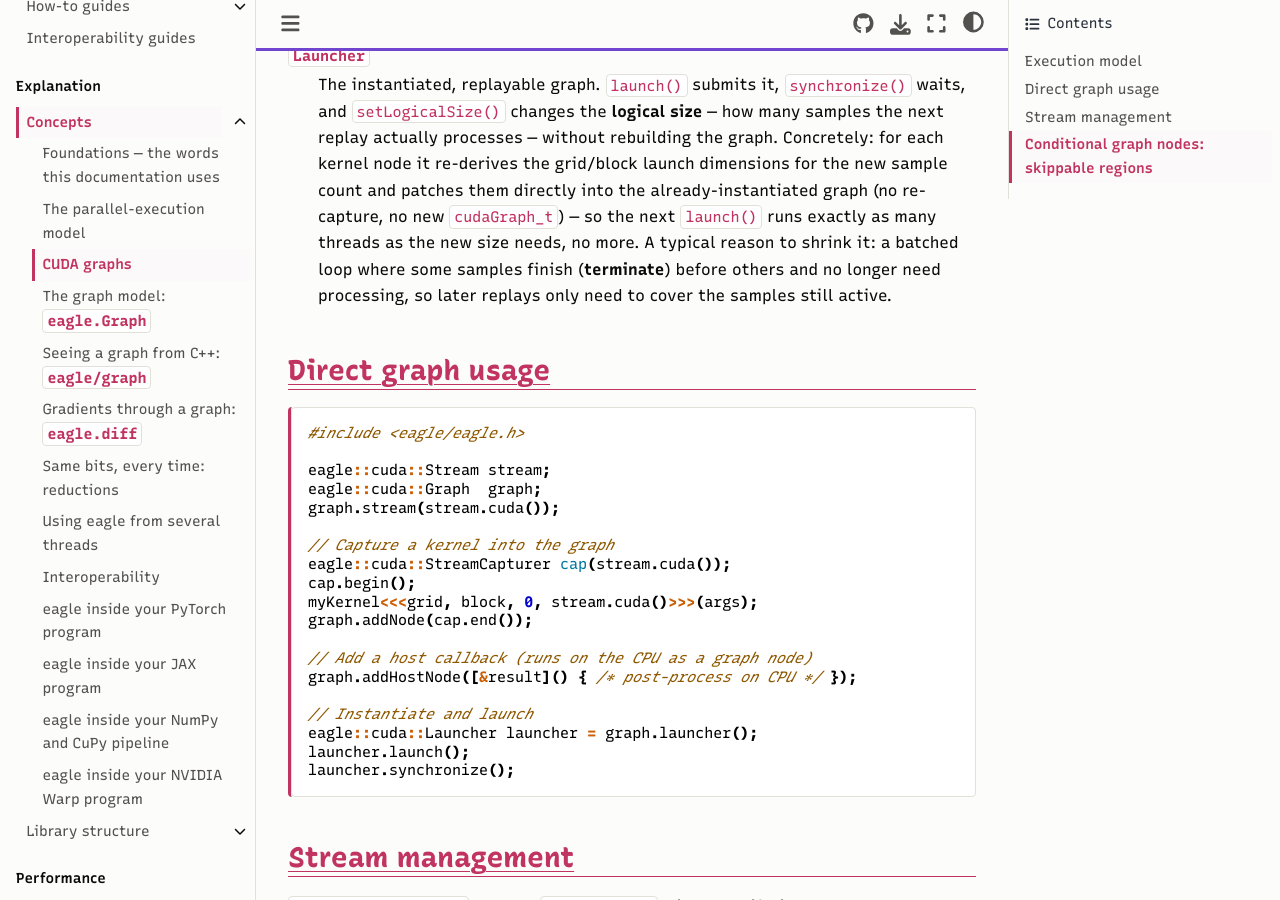
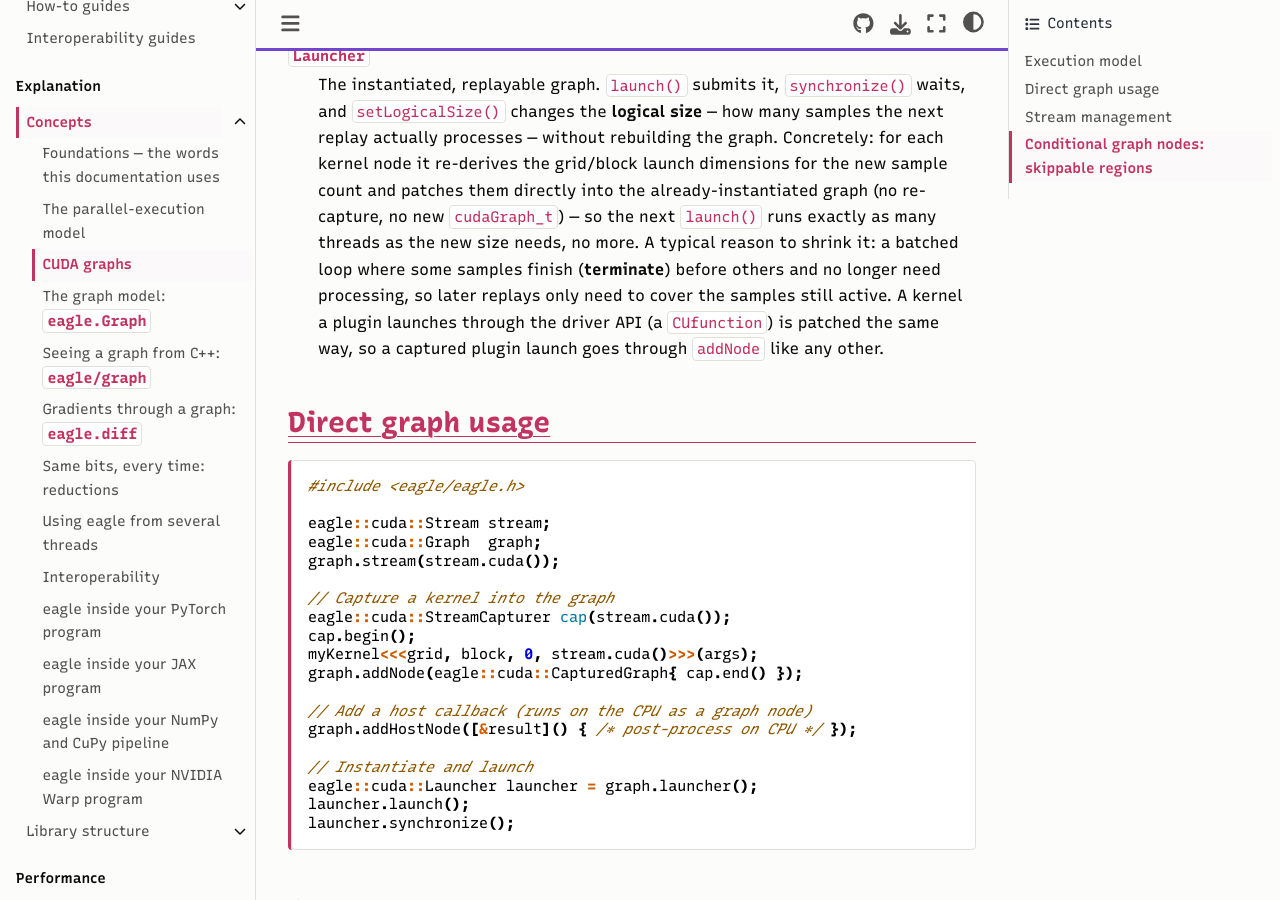
Before and after one commit to amasat01/eagle, a Sphinx documentation site: the page built from docs/content/userguide/cuda_graphs.rst, in a window 1280 px wide and 900 px high, scrolled down 984 px. Built offline with Sphinx 7.4.7 and the Sphinx Book theme 1.1.4, drawn with Linux system fonts in a browser that asks for light colours; pages that are not in the unit, such as notebooks, are missing from menus.

Commit message:
Graph: driver-launched kernel nodes go through addNode and setLogicalSize

```diff
--- a/docs/content/modules/module_graph.rst
+++ b/docs/content/modules/module_graph.rst
@@ -55,7 +55,7 @@ instantiates a ``Launcher``, and replays it:
    eagle::cuda::StreamCapturer capturer(stream.cuda());
    capturer.begin();
    myKernel<<<grid, block, 0, stream.cuda()>>>(args);
-   graph.addNode(capturer.end());
+   graph.addNode(eagle::cuda::CapturedGraph{ capturer.end() });
 
    // Add a host callback that runs on the CPU
    graph.addHostNode([&]() { /* post-process on CPU */ });
--- a/docs/content/userguide/cuda_graphs.rst
+++ b/docs/content/userguide/cuda_graphs.rst
@@ -42,7 +42,9 @@ There are three cooperating pieces:
   as the new size needs, no more. A typical reason to shrink it: a batched
   loop where some samples finish (**terminate**) before others and no
   longer need processing, so later replays only need to cover the samples
-  still active.
+  still active. A kernel a plugin launches through the driver API
+  (a ``CUfunction``) is patched the same way, so a captured plugin launch goes
+  through ``addNode`` like any other.
 
 Direct graph usage
 ------------------
@@ -59,7 +61,7 @@ Direct graph usage
    eagle::cuda::StreamCapturer cap(stream.cuda());
    cap.begin();
    myKernel<<<grid, block, 0, stream.cuda()>>>(args);
-   graph.addNode(cap.end());
+   graph.addNode(eagle::cuda::CapturedGraph{ cap.end() });
 
    // Add a host callback (runs on the CPU as a graph node)
    graph.addHostNode([&result]() { /* post-process on CPU */ });
--- a/docs/content/userguide/foundations.rst
+++ b/docs/content/userguide/foundations.rst
@@ -45,7 +45,7 @@ replay it:
    eagle::cuda::StreamCapturer capturer(stream.cuda());
    capturer.begin();
    addOne<<<1, N, 0, stream.cuda()>>>(dBuf, N);
-   graph.addNode(capturer.end());
+   graph.addNode(eagle::cuda::CapturedGraph{ capturer.end() });
 
    eagle::cuda::Launcher launcher = graph.launcher();
    launcher.launch();
--- a/docs/content/userguide/quickstart.rst
+++ b/docs/content/userguide/quickstart.rst
@@ -59,7 +59,7 @@ short, here's what each does in the program that follows:
        eagle::cuda::StreamCapturer capturer(stream.cuda());
        capturer.begin();
        addOne<<<1, N, 0, stream.cuda()>>>(dBuf, N);
-       graph.addNode(capturer.end());
+       graph.addNode(eagle::cuda::CapturedGraph{ capturer.end() });
 
        // Instantiate and replay
        eagle::cuda::Launcher launcher = graph.launcher();
```
Also changed, not shown: CHANGELOG.md (+2 -0 lines), README.md (+1 -1 lines), 7 other files.
